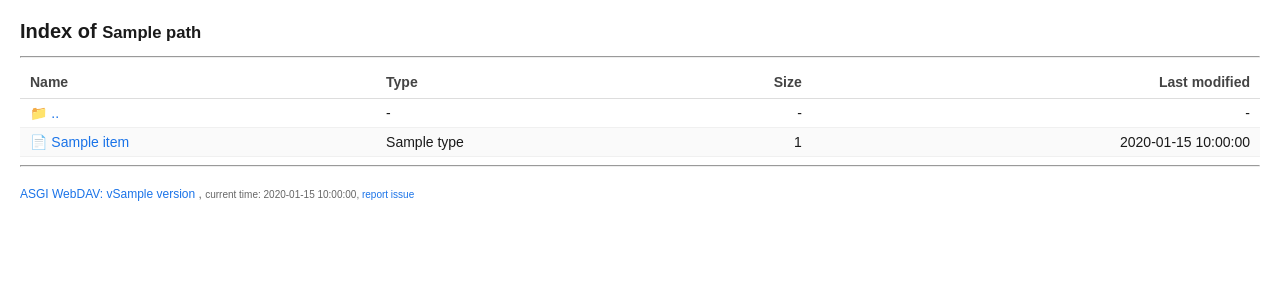
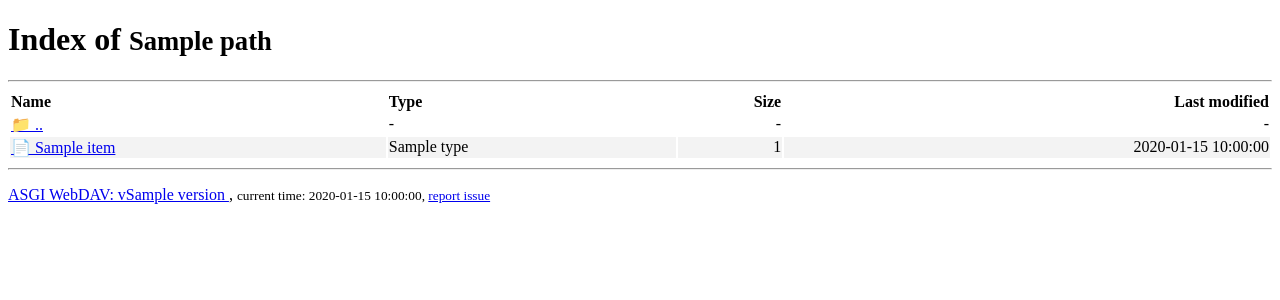
Before and after one commit to rexzhang/asgi-webdav, a Python web app: template templates/dir_browser.html in a window 1280 px wide. Shown: the top 300 px of the page. Run offline with Jinja, Linux system fonts and the light colour scheme; the template is opened without the code that fills it: most values are stand-ins (such as "Sample title", 1, 10 or a date in 2020).

Commit message:
Simplify CSS to match original template styles

```diff
--- a/asgi_webdav/static/styles.css
+++ b/asgi_webdav/static/styles.css
@@ -1,70 +1,16 @@
-body {
-    font-family: Arial, sans-serif;
-    margin: 20px;
-    color: #1a1a1a;
-    background: #ffffff;
+table {
+  table-layout: auto;
+  width: 100%;
 }
 
-  h1 {
-    font-size: 20px;
-    font-weight: 600;
+tbody tr:nth-of-type(even) {
+  background-color: #f3f3f3;
 }
 
-  table {
-    width: 100%;
-    border-collapse: collapse;
-    font-size: 14px;
-  }
-
-  thead th {
+.align-left {
   text-align: left;
-    border-bottom: 1px solid #ddd;
-    padding: 8px 10px;
-    color: #444;
-  }
-
-  td {
-    padding: 6px 10px;
-    border-bottom: 1px solid #f0f0f0;
-  }
-
-  tr:nth-child(even) {
-    background-color: #fafafa;
-  }
-
-  tr:hover {
-    background-color: #f1f5ff;
 }
 
 .align-right {
   text-align: right;
 }
-
-  a {
-    color: #1a73e8;
-    text-decoration: none;
-  }
-
-  a:hover {
-    text-decoration: underline;
-  }
-
-  a:visited {
-    color: #5a4fcf;
-  }
-
-  td a {
-    display: inline-flex;
-    align-items: center;
-    gap: 6px;
-  }
-
-  footer {
-    margin-top: 20px;
-    font-size: 12px;
-    color: #666;
-  }
-
-  footer a {
-    color: #1a73e8;
-  }
```
Lines whose indentation alone changed are shown as unchanged.
